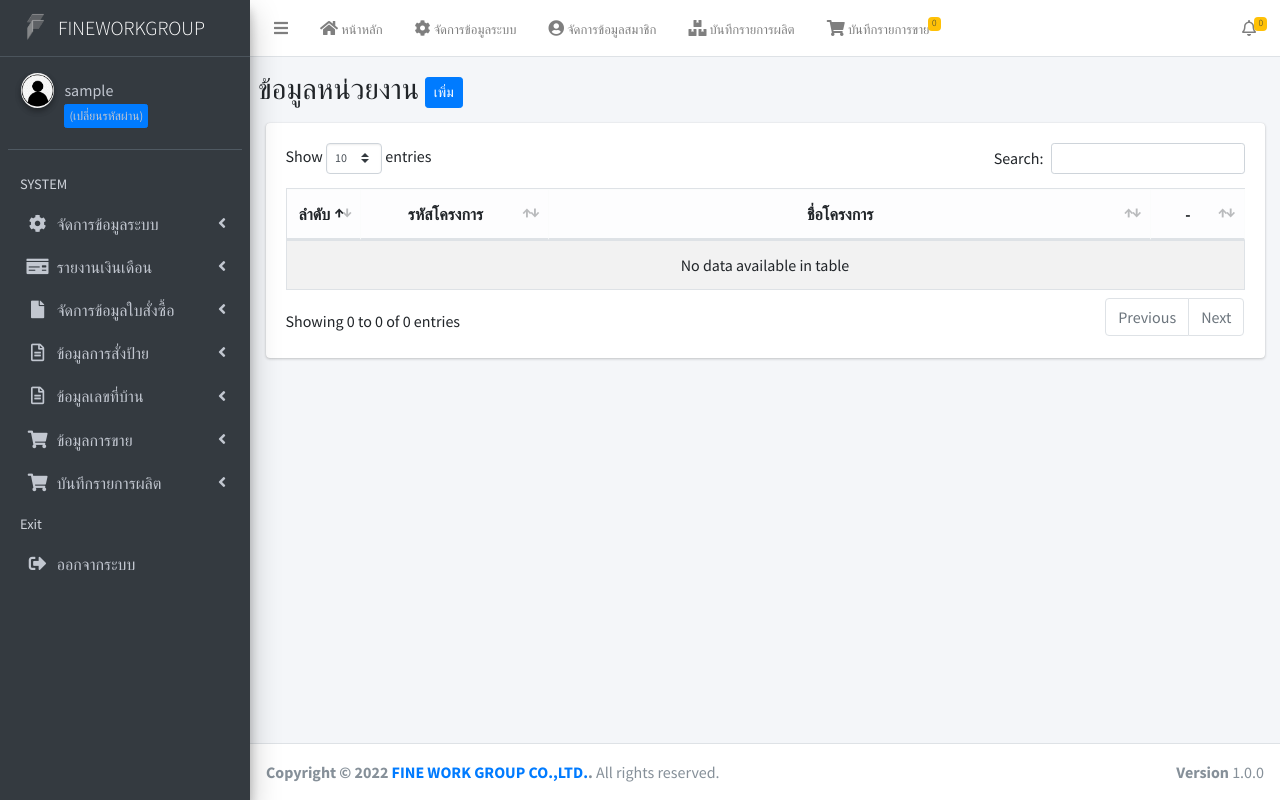
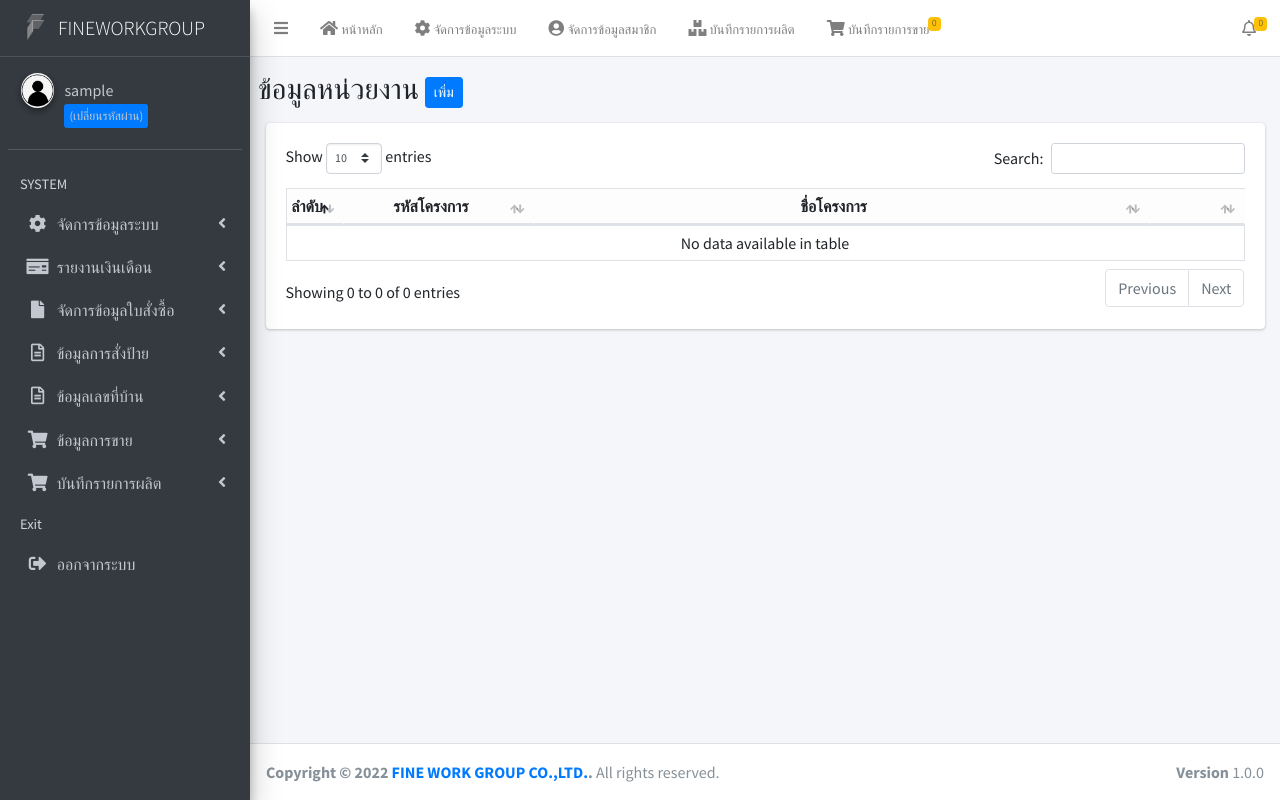
Before and after one commit to Antace/fwgproject, a PHP site: page /admin/department.php in a window 1280 px wide. Run offline with PHP 8.4, Linux system fonts and the light colour scheme; the visitor is signed in with stand-in values (Sample User, id 1); data that the repository does not hold is empty; some libraries are stand-ins or nearby versions.

Commit message:
Update department_list.php

```diff
--- a/admin/department_list.php
+++ b/admin/department_list.php
@@ -16,14 +16,14 @@
 
 $query = "SELECT * FROM tb_department ORDER BY department_id DESC" or die("Error:" . mysqli_error($con));
 $result = mysqli_query($con, $query);
-echo ' <table id="example1" class="table table-bordered table-striped">';
+echo ' <table id="example1" class="table table-bordered table-hover table-sm">';
   echo "<thead align=center>";
     echo "<tr class='table-light'>
       <th width='5%'>ลำดับ</th>
       <th width='20%'>รหัสโครงการ</th>
       <th width='65%'>ชื่อโครงการ</th>
 
-      <th width='10%'>-</th>
+      <th width='10%'></th>
 
     </tr>";
   echo "</thead>";
```
